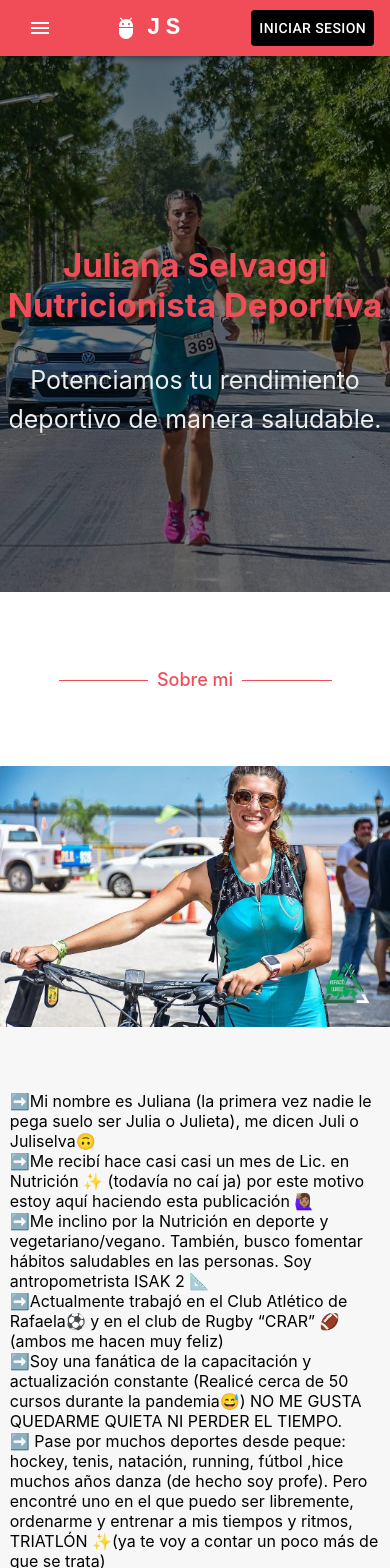
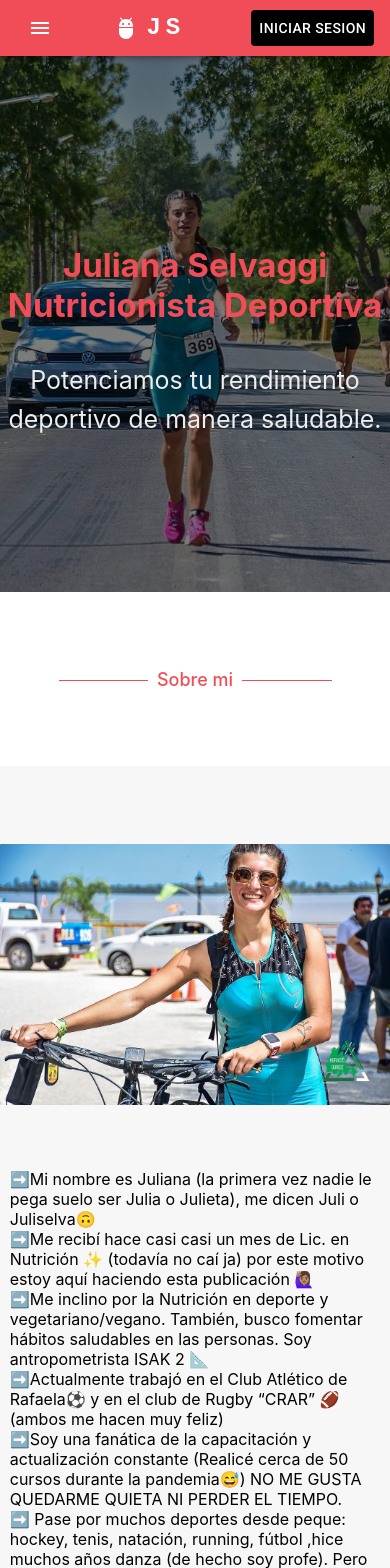
Before and after one commit to tomascaceres14/jselvLandingPage, a React (Create React App) app: page / in a window 390 px wide. Shown: the top 1568 px of the page. Built offline with nearby package versions, Linux system fonts and the light colour scheme; the HTML template or start-up script is replaced by a standard one.

Commit message:
padding of About mobile

```diff
--- a/src/components/Home/About/About.css
+++ b/src/components/Home/About/About.css
@@ -62,6 +62,7 @@ h2:after {
 
   .about article {
     flex-direction: column;
+    padding: 20% 0px;
   }
   .about p {
     width: 95%;
```
